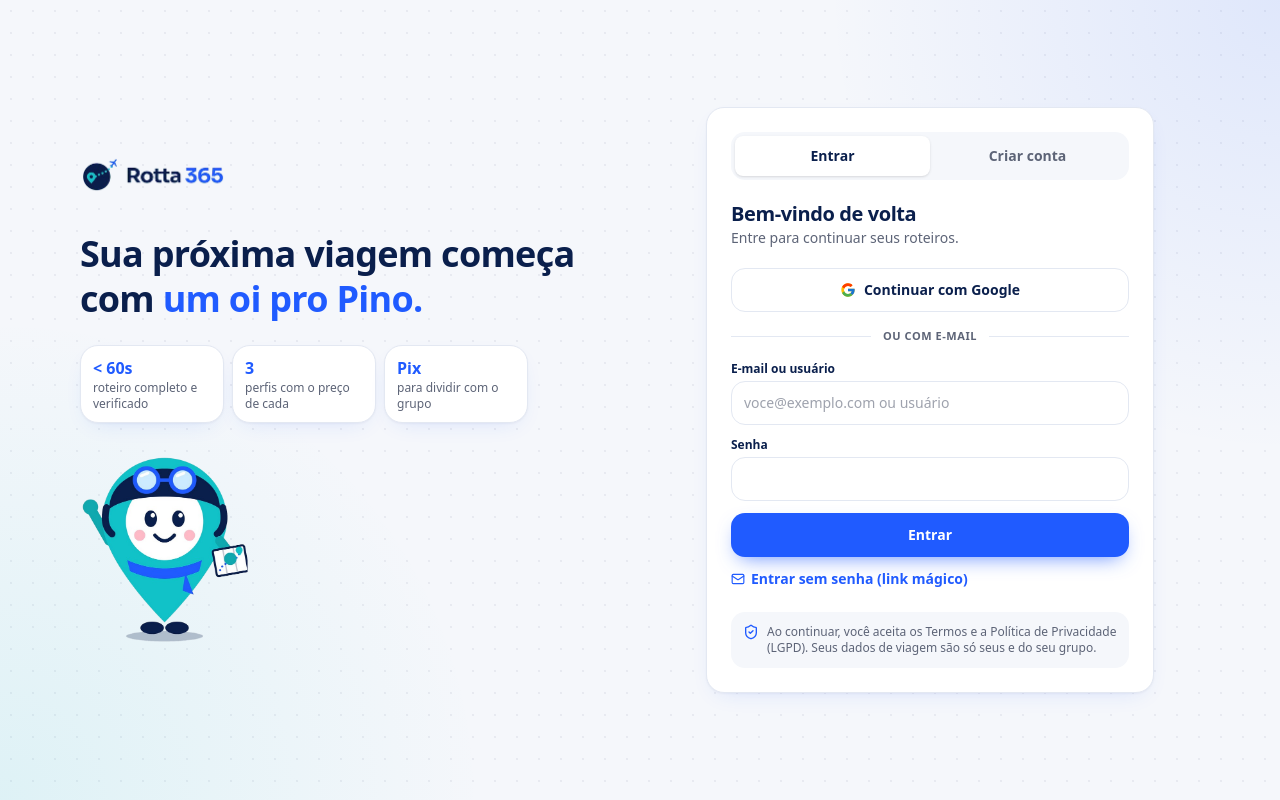
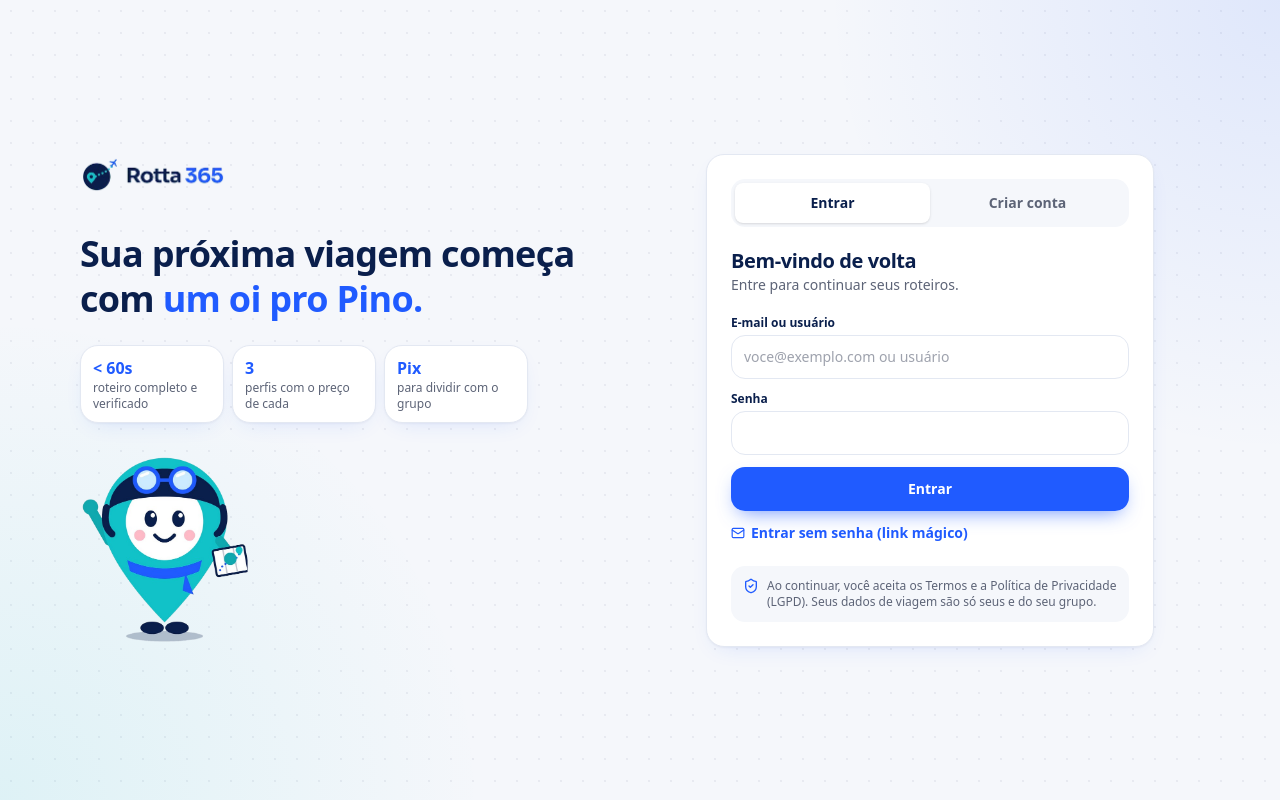
Before and after one commit to otaviobmarques/sistema-roteiro-viagens, a Next.js app: page /entrar in a window 1280 px wide. Built offline with nearby package versions, Linux system fonts and the light colour scheme; no server answers.

Commit message:
Login: botão do Google só aparece quando o provedor está ativado no Supabase
Co-Authored-By: Claude Opus 5.5 <noreply@anthropic.com>
Claude-Session: https://claude.ai/code/session_016xu6QXcjQupBtBYi1pZGUo

```diff
--- a/src/app/entrar/form.tsx
+++ b/src/app/entrar/form.tsx
@@ -1,5 +1,5 @@
 "use client";
-import { useState } from "react";
+import { useEffect, useState } from "react";
 import { useRouter } from "next/navigation";
 import clsx from "clsx";
 import { Mail, ShieldCheck } from "lucide-react";
@@ -17,6 +17,15 @@ export function LoginForm({ next, initialMode }: { next: string; initialMode: "e
   const sb = supabaseBrowser();
   const safeNext = next.startsWith("/") && !next.startsWith("//") ? next : "/app";
   const redirectTo = () => `${window.location.origin}/auth/callback?next=${encodeURIComponent(safeNext)}`;
+
+  // Só mostra o Google se ele estiver ativado no Supabase (evita a tela de erro "provider is not enabled")
+  const [googleOn, setGoogleOn] = useState(false);
+  useEffect(() => {
+    fetch(`${process.env.NEXT_PUBLIC_SUPABASE_URL}/auth/v1/settings`, { headers: { apikey: process.env.NEXT_PUBLIC_SUPABASE_ANON_KEY! } })
+      .then((r) => (r.ok ? r.json() : null))
+      .then((d) => setGoogleOn(!!d?.external?.google))
+      .catch(() => setGoogleOn(false));
+  }, []);
 
   const google = async () => {
     setBusy(true);
@@ -67,13 +76,15 @@ export function LoginForm({ next, initialMode }: { next: string; initialMode: "e
       <h2 className="mt-5 text-xl font-extrabold">{mode === "entrar" ? "Bem-vindo de volta" : "Vamos planejar sua viagem"}</h2>
       <p className="text-sm text-gray">{mode === "entrar" ? "Entre para continuar seus roteiros." : "Crie sua conta grátis. Você ganha 1 crédito de roteiro para testar."}</p>
 
+      {googleOn && (<>
       <button onClick={google} disabled={busy} className="btn-secondary mt-5 w-full">
         <svg width="16" height="16" viewBox="0 0 48 48" aria-hidden><path fill="#FFC107" d="M43.6 20.5H42V20H24v8h11.3C33.7 32.7 29.2 36 24 36c-6.6 0-12-5.4-12-12s5.4-12 12-12c3.1 0 5.8 1.2 7.9 3.1l5.7-5.7C34 6.1 29.3 4 24 4 12.9 4 4 12.9 4 24s8.9 20 20 20 20-8.9 20-20c0-1.3-.1-2.4-.4-3.5z"/><path fill="#FF3D00" d="m6.3 14.7 6.6 4.8C14.7 15.1 19 12 24 12c3.1 0 5.8 1.2 7.9 3.1l5.7-5.7C34 6.1 29.3 4 24 4 16.3 4 9.7 8.3 6.3 14.7z"/><path fill="#4CAF50" d="M24 44c5.2 0 9.9-2 13.4-5.2l-6.2-5.2C29.2 35.1 26.7 36 24 36c-5.2 0-9.6-3.3-11.3-8l-6.5 5C9.5 39.6 16.2 44 24 44z"/><path fill="#1976D2" d="M43.6 20.5H42V20H24v8h11.3c-.8 2.2-2.2 4.2-4.1 5.6l6.2 5.2C37 39.2 44 34 44 24c0-1.3-.1-2.4-.4-3.5z"/></svg>
         Continuar com Google
       </button>
       <div className="my-4 flex items-center gap-3 text-[11px] font-semibold uppercase tracking-wider text-gray"><span className="h-px flex-1 bg-line" /> ou com e-mail <span className="h-px flex-1 bg-line" /></div>
+      </>)}
 
-      <form onSubmit={submit} className="space-y-3">
+      <form onSubmit={submit} className={googleOn ? "space-y-3" : "mt-5 space-y-3"}>
         {mode === "criar" && (
           <label className="block"><span className="mb-1 block text-xs font-semibold">Como podemos te chamar?</span>
             <input className="input" value={name} onChange={(e) => setName(e.target.value)} required autoComplete="name" /></label>
```
